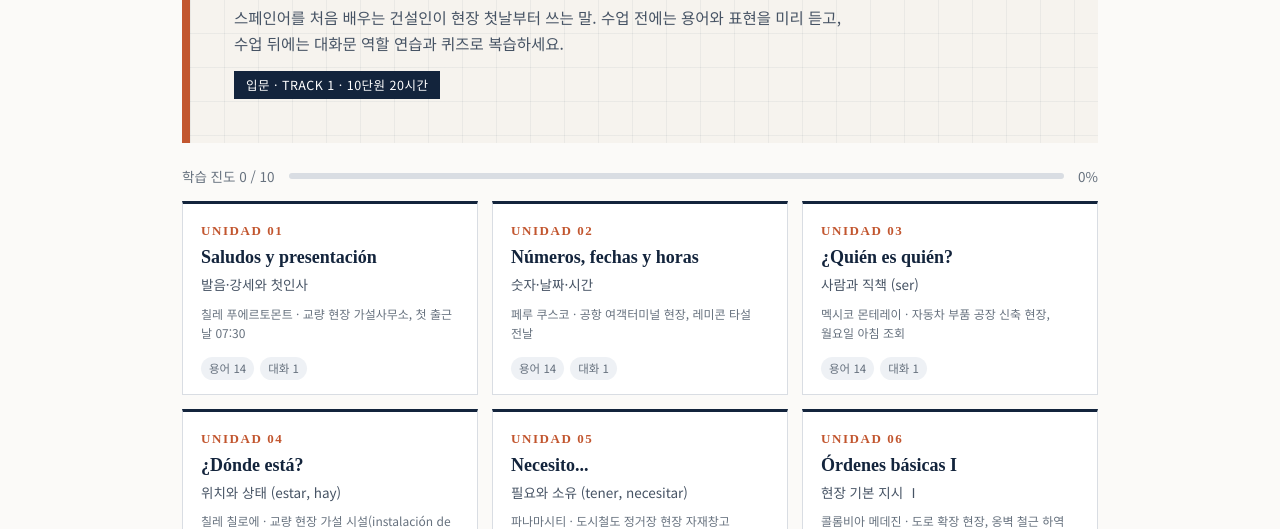
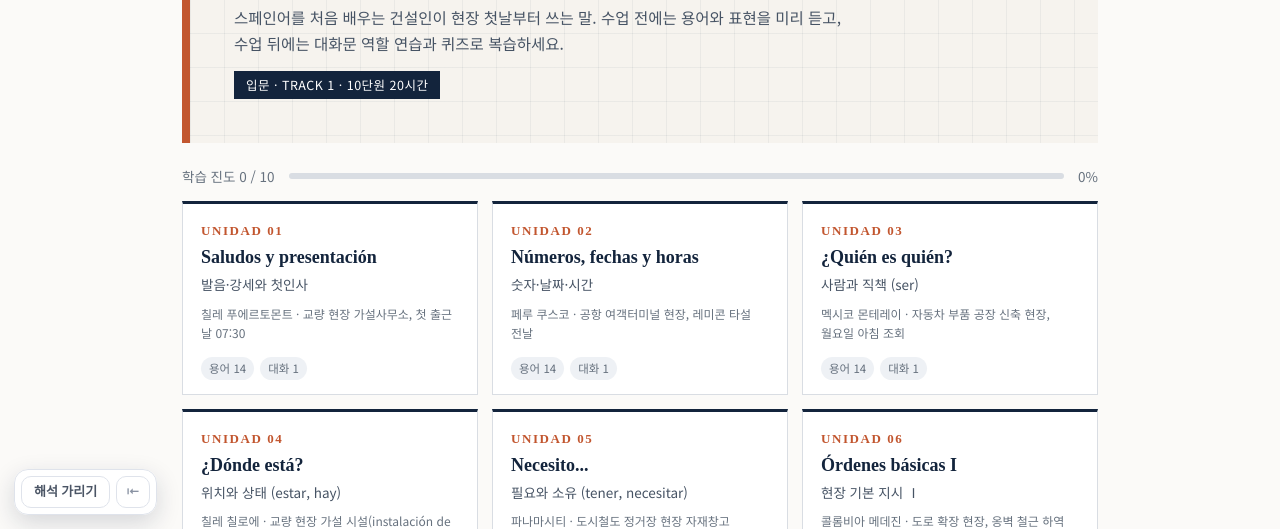
Before and after one commit to yalli2/construction_spanish_1, a plain HTML site: page index.html in a window 1280 px wide. Shown: the part 271-800 px from the top of the page. Drawn offline with Linux system fonts and the light colour scheme.

Commit message:
뜻 가리기 · 해석 가리기 기능 추가
화면 왼쪽 아래 버튼으로 단어 뜻과 문장 해석을 흐리게 가리고,
가려진 부분을 누르면 하나씩 확인할 수 있습니다. 설정은 페이지를 옮겨도 유지됩니다.

Co-Authored-By: Claude Opus 5.5 <noreply@anthropic.com>
Claude-Session: https://claude.ai/code/session_0117yATE2DKP8NNyhhzFyhXD

```diff
--- /dev/null
+++ b/dain-hide.js
@@ -0,0 +1,140 @@
+window.DAIN_HIDE_CFG={"ko": ".k, .dk", "exclude": ".t"};
+/* 다인에듀 학습 사이트 공통 — 뜻 가리기 · 해석 가리기
+ * 단어의 뜻(mn)과 문장의 해석(ko)을 버튼 한 번으로 흐리게 가리고, 가려진 부분을 누르면 하나씩 확인합니다.
+ * 설정은 브라우저에 저장되어 같은 사이트의 다른 페이지에서도 유지됩니다.
+ * 이 사이트에서 가릴 대상은 위의 CFG(선택자)에 정의되어 있습니다.
+ */
+(function () {
+  "use strict";
+  if (window.__dainHide) return; window.__dainHide = true;
+  var C = window.DAIN_HIDE_CFG || {};
+  var SEL = { mn: C.mn || "", ko: C.ko || "" };
+  var ANY = C.any || "";
+  if (!SEL.mn && !SEL.ko && !ANY) return;
+  var EXCL = ".dh-bar" + (C.exclude ? "," + C.exclude : "");
+  var KEY = "dain-hide:" + (location.pathname.split("/")[1] || "root");
+  var st;
+  try { st = JSON.parse(localStorage.getItem(KEY)) || {}; } catch (e) { st = {}; }
+  st = { mn: !!st.mn, ko: !!st.ko };
+  function save() { try { localStorage.setItem(KEY, JSON.stringify(st)); } catch (e) {} }
+
+  var css = document.createElement("style");
+  css.textContent =
+    "html.dh-hide-mn .dh-mn,html.dh-hide-ko .dh-ko{filter:blur(6px)!important;cursor:pointer;user-select:none;-webkit-user-select:none;transition:filter .15s}" +
+    "html.dh-hide-mn .dh-mn.dh-peek,html.dh-hide-ko .dh-ko.dh-peek{filter:none!important}" +
+    ".dh-bar{position:fixed;left:14px;bottom:14px;z-index:2147483000;display:none;align-items:center;gap:6px;background:rgba(255,255,255,.96);border:1px solid #dfe3eb;border-radius:14px;padding:6px;box-shadow:0 8px 24px rgba(20,30,60,.16);font:600 13px/1.2 system-ui,-apple-system,'Apple SD Gothic Neo','Malgun Gothic',sans-serif}" +
+    ".dh-bar.show{display:flex}" +
+    ".dh-bar button{all:unset;box-sizing:border-box;border:1px solid #dfe3eb;background:#fff;border-radius:10px;padding:7px 12px;color:#4b5565;cursor:pointer;white-space:nowrap;font:inherit}" +
+    ".dh-bar button:hover{border-color:#9aa3b2}" +
+    ".dh-bar button.on{background:#1d2433;color:#fff;border-color:#1d2433}" +
+    ".dh-bar button[hidden]{display:none}" +
+    ".dh-bar .dh-x{padding:7px 9px;color:#8a93a3}" +
+    ".dh-bar.min .dh-k{display:none}" +
+    "@media (max-width:640px){.dh-bar{left:8px;bottom:8px}.dh-bar button{padding:6px 9px;font-size:12px}}" +
+    "@media print{.dh-bar{display:none!important}.dh-mn,.dh-ko{filter:none!important}}";
+  (document.head || document.documentElement).appendChild(css);
+
+  var L = {
+    ko: { mn: "뜻 가리기", ko: "해석 가리기", tmn: "단어의 한국어 뜻을 가립니다", tko: "문장의 한국어 해석을 가립니다", min: "접기", open: "뜻·해석 가리기 펼치기" },
+    en: { mn: "Hide meanings", ko: "Hide translations", tmn: "Blur word meanings", tko: "Blur sentence translations", min: "Collapse", open: "Show hide tools" }
+  };
+  function lang() {
+    var l = (document.documentElement.lang || "ko").toLowerCase();
+    return (C.i18n && l && l.indexOf("ko") !== 0) ? "en" : "ko";
+  }
+
+  var bar;
+  function build() {
+    bar = document.createElement("div");
+    bar.className = "dh-bar"; bar.setAttribute("role", "toolbar");
+    bar.innerHTML = '<button type="button" class="dh-k" data-k="mn"></button><button type="button" class="dh-k" data-k="ko"></button><button type="button" class="dh-x">⇤</button>';
+    document.body.appendChild(bar);
+    Array.prototype.forEach.call(bar.querySelectorAll(".dh-k"), function (b) {
+      b.addEventListener("click", function () { st[b.dataset.k] = !st[b.dataset.k]; save(); apply(); });
+    });
+    var x = bar.querySelector(".dh-x");
+    try { if (localStorage.getItem(KEY + ":min") === "1") bar.classList.add("min"); } catch (e) {}
+    x.addEventListener("click", function () {
+      bar.classList.toggle("min");
+      try { localStorage.setItem(KEY + ":min", bar.classList.contains("min") ? "1" : "0"); } catch (e) {}
+      label();
+    });
+    label();
+  }
+  function label() {
+    var t = L[lang()];
+    bar.setAttribute("aria-label", t.mn + " / " + t.ko);
+    var bm = bar.querySelector('[data-k="mn"]'), bk = bar.querySelector('[data-k="ko"]'), x = bar.querySelector(".dh-x");
+    bm.textContent = t.mn; bm.title = t.tmn; bk.textContent = t.ko; bk.title = t.tko;
+    var min = bar.classList.contains("min");
+    x.textContent = min ? "👁" : "⇤"; x.title = min ? t.open : t.min;
+  }
+  function apply() {
+    document.documentElement.classList.toggle("dh-hide-mn", st.mn);
+    document.documentElement.classList.toggle("dh-hide-ko", st.ko);
+    Array.prototype.forEach.call(bar.querySelectorAll(".dh-k"), function (b) {
+      b.classList.toggle("on", st[b.dataset.k]); b.setAttribute("aria-pressed", st[b.dataset.k] ? "true" : "false");
+    });
+    Array.prototype.forEach.call(document.querySelectorAll(".dh-peek"), function (e) { e.classList.remove("dh-peek"); });
+  }
+  function mark(k) {
+    if (!SEL[k]) return;
+    var list; try { list = document.querySelectorAll(SEL[k]); } catch (e) { return; }
+    Array.prototype.forEach.call(list, function (el) {
+      if (el.classList.contains("dh-mn") || el.classList.contains("dh-ko") || el.closest(EXCL)) return;
+      if (!/\S/.test(el.textContent || "")) return;
+      el.classList.add("dh-" + k);
+    });
+  }
+  // 같은 클래스로 뜻과 해석이 함께 쓰이는 사이트: 글의 길이·문장부호로 구분
+  function kindOf(el) {
+    var t = (el.textContent || "").replace(/\s+/g, " ").trim().replace(/\s*[(（][^()（）]*[)）]$/, "");
+    if (/[.?!。…？！]["'”’)]*$/.test(t)) return "ko";
+    if (/(니다|어요|아요|해요|세요|이에요|예요|군요|네요|지요|죠|까요?|다)$/.test(t) && t.length > 6) return "ko";
+    if (t.length > 22 || t.split(" ").length > 4) return "ko";
+    return "mn";
+  }
+  function markAny() {
+    if (!ANY) return;
+    var list; try { list = document.querySelectorAll(ANY); } catch (e) { return; }
+    Array.prototype.forEach.call(list, function (el) {
+      if (el.classList.contains("dh-mn") || el.classList.contains("dh-ko") || el.closest(EXCL)) return;
+      if (!/\S/.test(el.textContent || "")) return;
+      el.classList.add("dh-" + kindOf(el));
+    });
+  }
+  function scan() {
+    if (!bar.isConnected) { document.body.appendChild(bar); apply(); }
+    mark("mn"); mark("ko"); markAny();
+    var hm = !!document.querySelector(".dh-mn"), hk = !!document.querySelector(".dh-ko");
+    bar.querySelector('[data-k="mn"]').hidden = !hm;
+    bar.querySelector('[data-k="ko"]').hidden = !hk;
+    bar.classList.toggle("show", hm || hk);
+    label();
+  }
+  document.addEventListener("click", function (e) {
+    var t = e.target.closest && e.target.closest(".dh-mn,.dh-ko");
+    if (!t) return;
+    var hidden = (st.mn && t.classList.contains("dh-mn")) || (st.ko && t.classList.contains("dh-ko"));
+    if (!hidden) return;
+    if (t.classList.contains("dh-peek")) { t.classList.remove("dh-peek"); }
+    else { t.classList.add("dh-peek"); }
+    e.preventDefault(); e.stopPropagation();
+  }, true);
+
+  function start() {
+    build(); apply(); scan();
+    var timer = null;
+    new MutationObserver(function (muts) {
+      for (var i = 0; i < muts.length; i++) {
+        var m = muts[i];
+        if (m.type === "attributes" || (m.target.closest && m.target.closest(".dh-bar"))) continue;
+        if (!bar.isConnected) { scan(); return; }
+        clearTimeout(timer); timer = setTimeout(scan, 150); return;
+      }
+    }).observe(document.body, { childList: true, subtree: true, attributes: true, attributeFilter: ["lang"] });
+    new MutationObserver(function () { clearTimeout(timer); timer = setTimeout(scan, 150); })
+      .observe(document.documentElement, { attributes: true, attributeFilter: ["lang"] });
+  }
+  if (document.readyState === "loading") document.addEventListener("DOMContentLoaded", start); else start();
+})();
--- a/index.html
+++ b/index.html
@@ -24,5 +24,6 @@
 <div id="ov" class="ov" hidden></div>
 <script src="data.js"></script>
 <script src="app.js"></script>
+<script src="dain-hide.js" defer></script>
 </body>
 </html>
```
